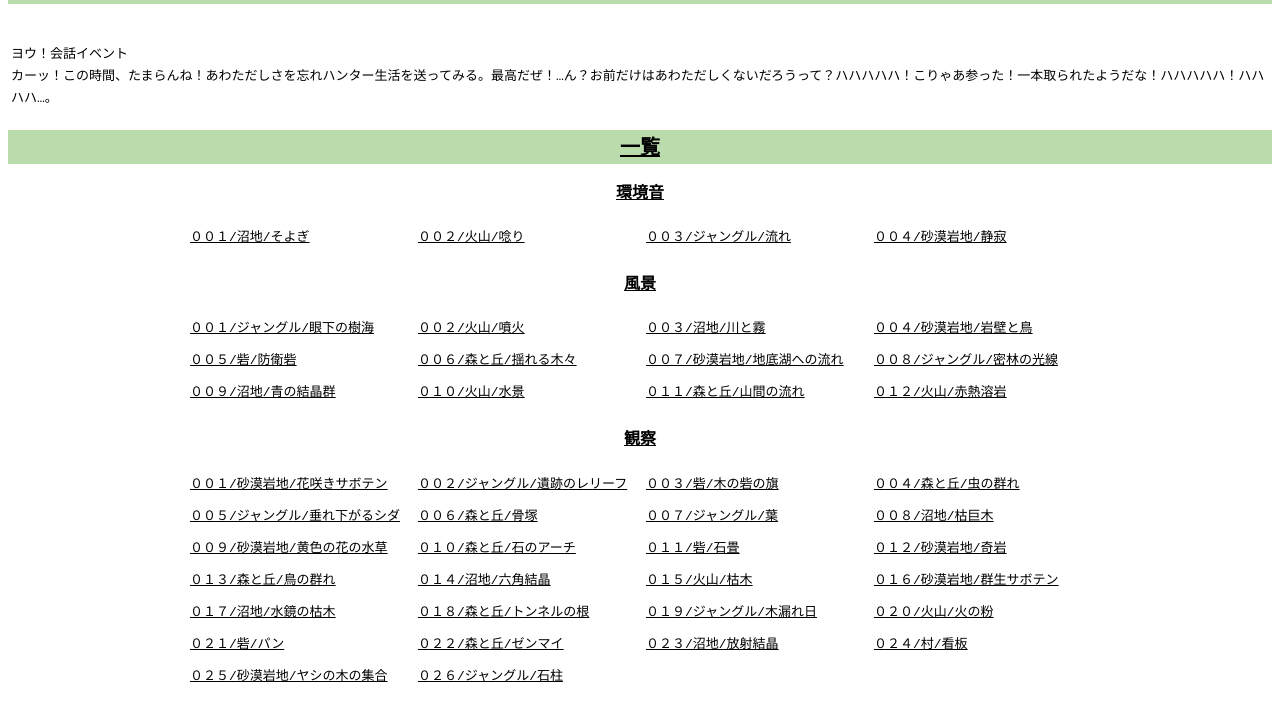
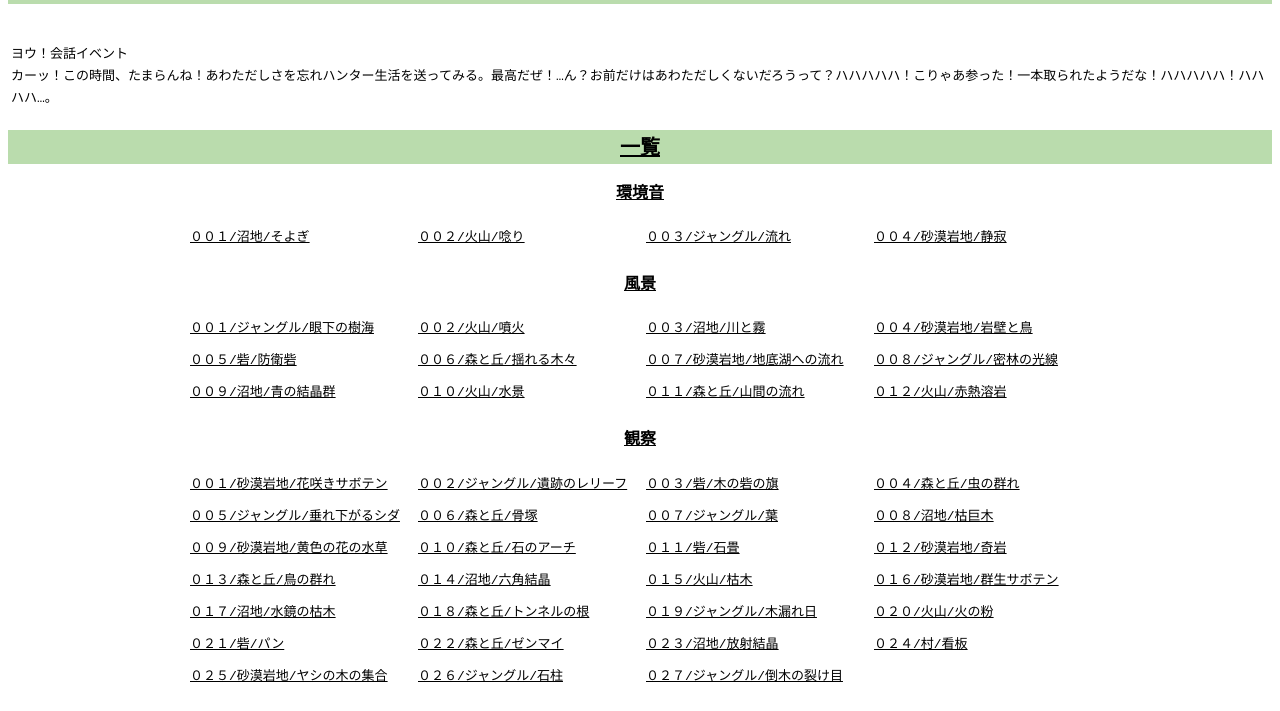
Before and after one commit to himanahanntaa/himanahanntaa, a plain HTML site: page index.html in a window 1280 px wide. Shown: the part 81-792 px from the top of the page. Drawn offline with Linux system fonts and the light colour scheme.

Commit message:
index.html

```diff
--- a/index.html
+++ b/index.html
@@ -162,6 +162,7 @@
   <a href="https://www.youtube.com/watch?v=hFdE_9f8eso" target="_self">０２４/村/看板</a>
   <a href="https://www.youtube.com/watch?v=Xff3Qm3hAA8" target="_self">０２５/砂漠岩地/ヤシの木の集合</a>
   <a href="https://www.youtube.com/watch?v=dqMRH_D0F_w" target="_self">０２６/ジャングル/石柱</a>
+  <a href="https://www.youtube.com/watch?v=7ieFzgX6Qas" target="_self">０２７/ジャングル/倒木の裂け目</a>
 </div>
 <h3><a href="https://www.youtube.com/@himanahanntaa/search?query=%E9%87%A3%E3%82%8A" target="_self">釣り</a></h3>
 <div class="number-list">
```
